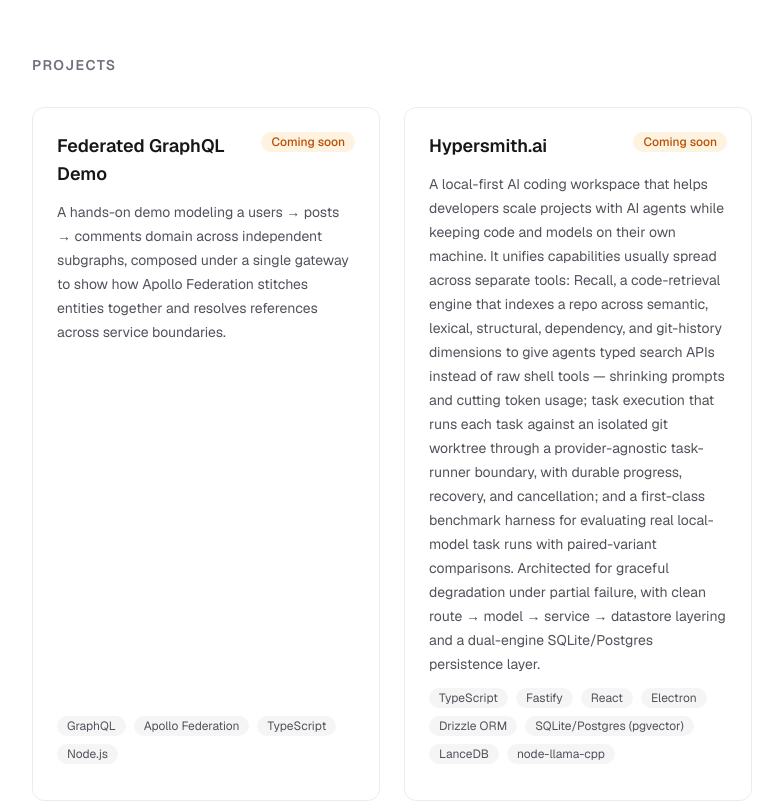
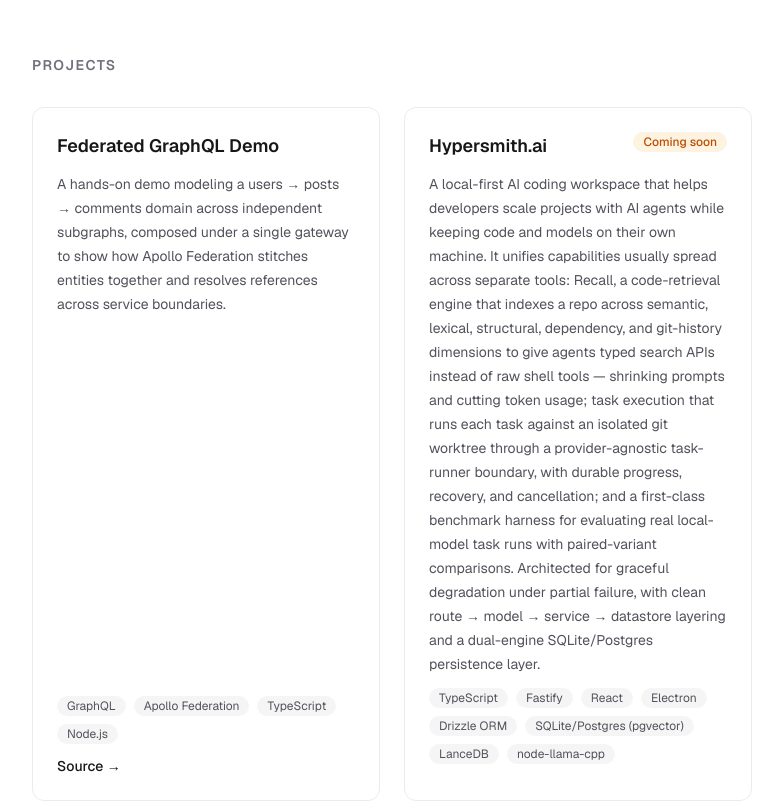
Before and after one commit to davejfish/resume-website, a Next.js app: page / in a window 1280 px wide. Shown: the part 2540-3341 px from the top of the page, without its empty margins (248-1031 px from the left). Built offline with nearby package versions, Linux system fonts and the light colour scheme.

Commit message:
federation no longer coming soon

```diff
--- a/src/components/sections/Projects.tsx
+++ b/src/components/sections/Projects.tsx
@@ -19,7 +19,15 @@
               className="flex flex-col gap-3 rounded-xl border border-black/[.08] p-6 dark:border-white/[.12]"
             >
               <div className="flex items-start justify-between gap-3">
-                <h3 className="text-lg font-semibold">{project.title}</h3>
+                <h3 className="text-lg font-semibold">
+                  {project.sourceUrl ? (
+                    <a href={project.sourceUrl} className="hover:underline">
+                      {project.title}
+                    </a>
+                  ) : (
+                    project.title
+                  )}
+                </h3>
                 {project.comingSoon && (
                   <span className="shrink-0 rounded-full bg-amber-500/[.12] px-2.5 py-0.5 text-xs font-medium text-amber-700 dark:bg-amber-400/[.12] dark:text-amber-300">
                     Coming soon
--- a/src/data/resume.ts
+++ b/src/data/resume.ts
@@ -129,7 +129,7 @@
     description:
       "A hands-on demo modeling a users → posts → comments domain across independent subgraphs, composed under a single gateway to show how Apollo Federation stitches entities together and resolves references across service boundaries.",
     tech: ["GraphQL", "Apollo Federation", "TypeScript", "Node.js"],
-    comingSoon: true,
+    sourceUrl: "https://github.com/davejfish/federation-gateway",
   },
   {
     title: "Hypersmith.ai",
```
